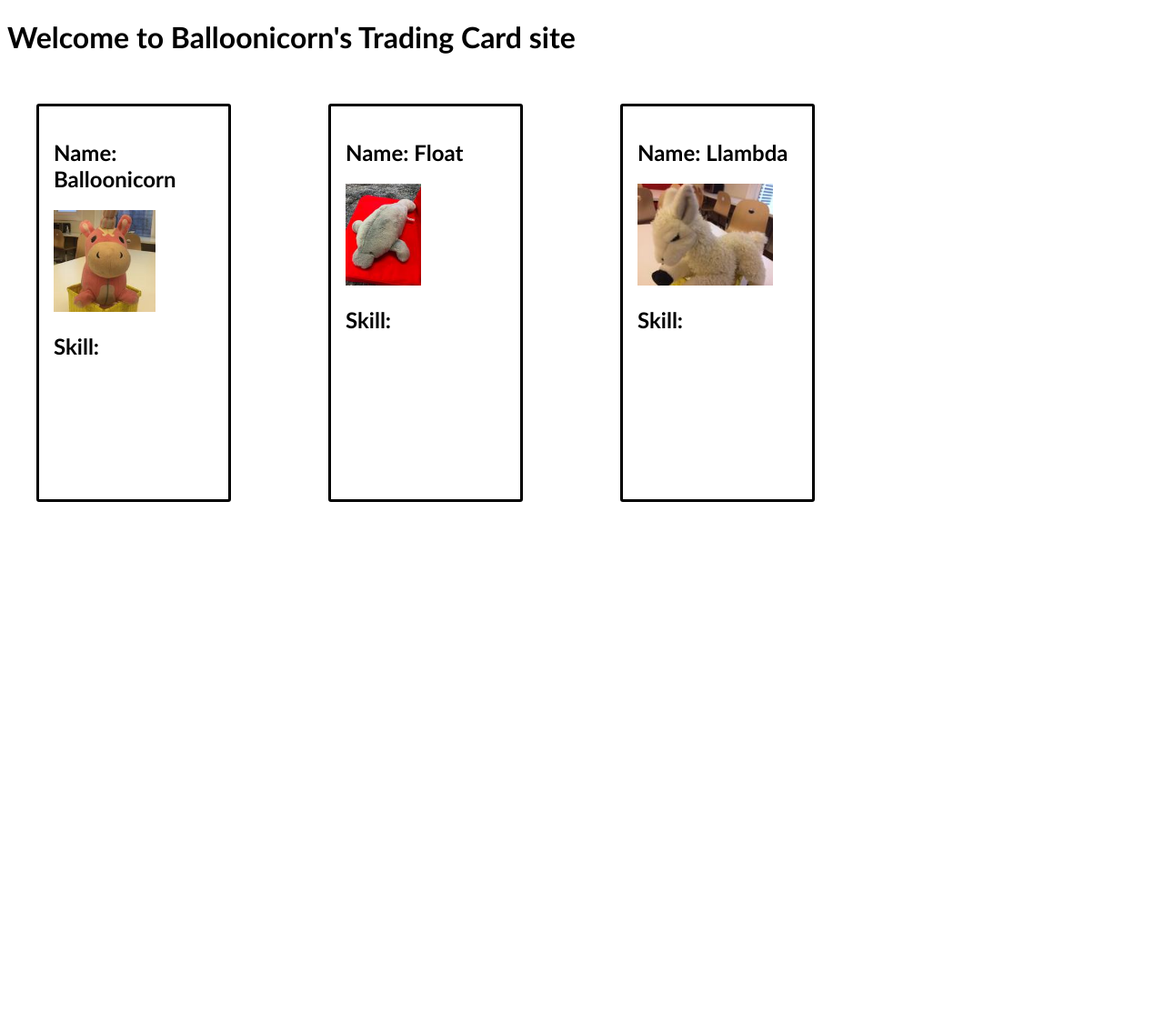
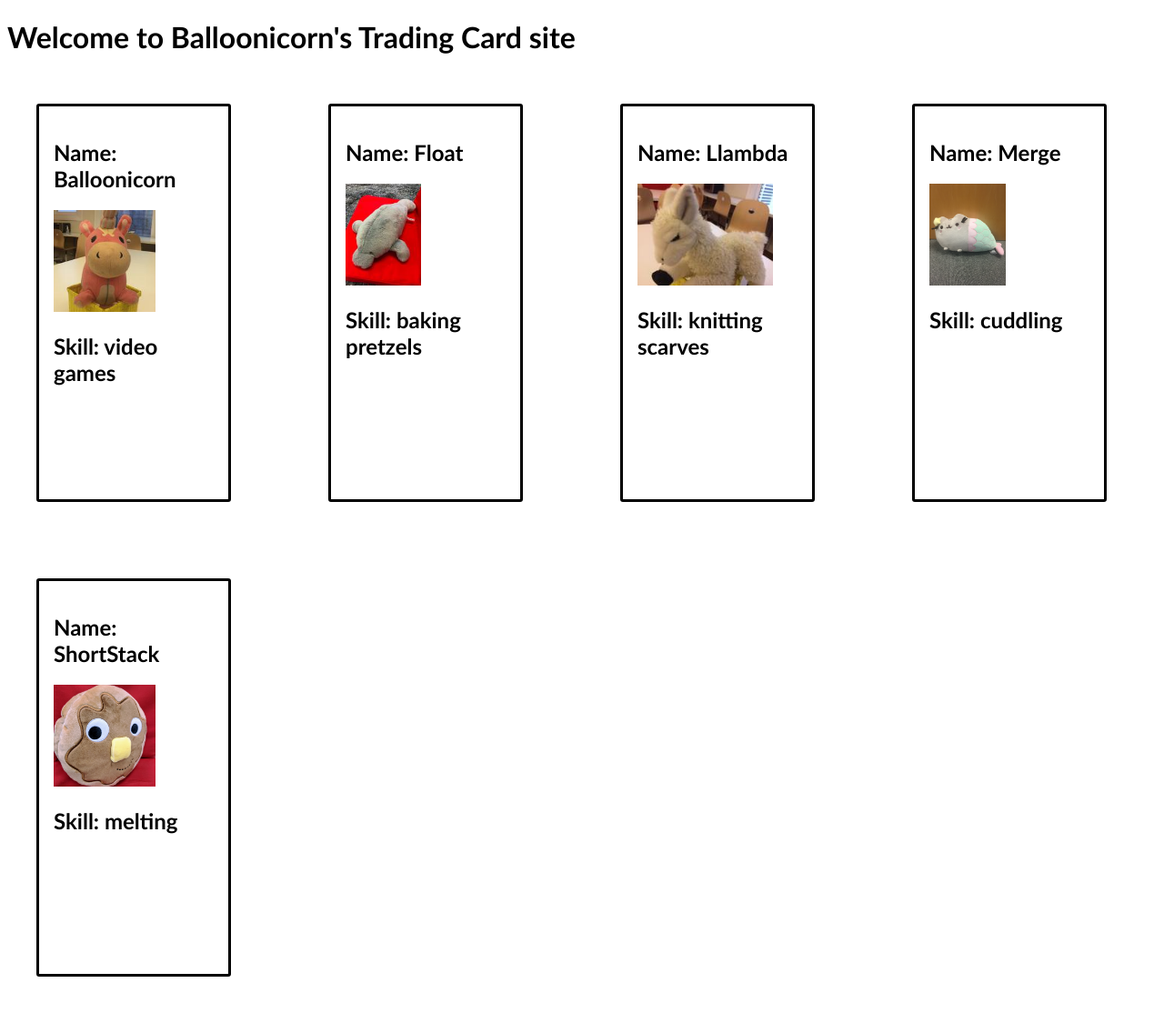
Before and after one commit to carinaogbat/react-trading-cards, a Flask app: page /cards in a window 1280 px wide. Shown: the whole page at 91% size. Before the commit the page ends 552 px from the top, so only its background shows below. Run offline with Flask 2, Linux system fonts and the light colour scheme; some libraries are stand-ins or nearby versions.

Commit message:
added two trading cards

```diff
--- a/static/js/tradingCard.jsx
+++ b/static/js/tradingCard.jsx
@@ -13,7 +13,7 @@ function TradingCard(props) {
     <div className="card">
       <h2>Name: {props.name}</h2>
       <img src={props.imgUrl} alt="profile" />
-      <h2>Skill: </h2>
+      <h2>Skill: {props.skill}</h2>
     </div>
   );
 }
@@ -32,3 +32,13 @@ ReactDOM.render(
   <TradingCard name="Llambda" skill="knitting scarves" imgUrl="/static/img/llambda.jpg" />,
   document.querySelector('#llambda'),
 );
+
+ReactDOM.render(
+  <TradingCard name="Merge" skill="cuddling" imgUrl="/static/img/merge.png"/>,
+  document.querySelector('#merge'),
+)
+
+ReactDOM.render(
+  <TradingCard name="ShortStack" skill="melting" imgUrl="/static/img/shortstack-overflow.jpeg"/>,
+  document.querySelector('#shortstack-overflow'),
+)
--- a/templates/cards.html
+++ b/templates/cards.html
@@ -17,6 +17,12 @@
 
   <!-- Mount Llambda's card on to this element. -->
   <div id="llambda"></div>
+
+  <!-- Mounting merge -->
+  <div id="merge"></div>
+
+  <!-- Mounting shortstack-overflow  -->
+  <div id="shortstack-overflow"></div>
 </div>
 
 {% endblock %}
```
